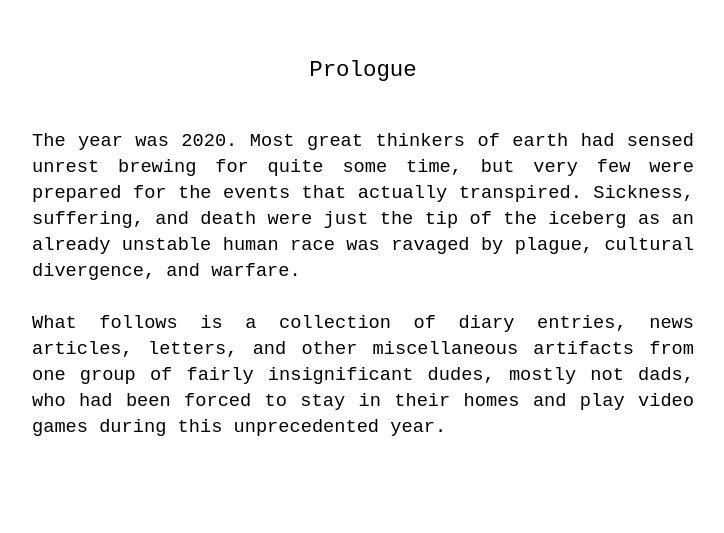
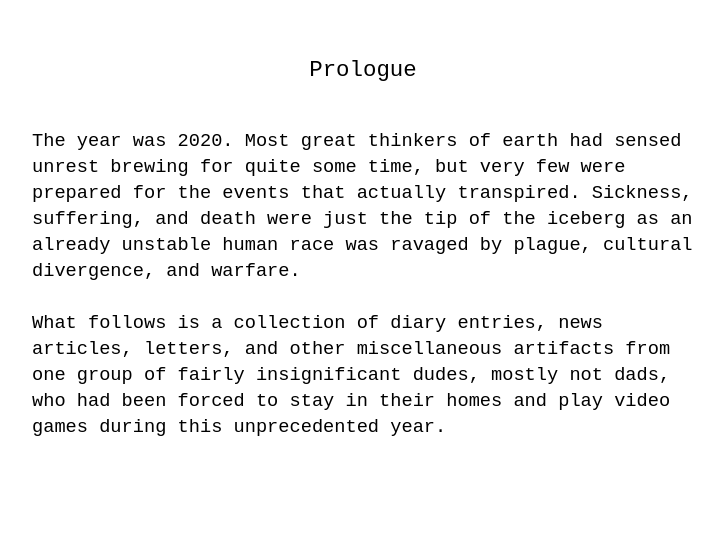
Before and after one commit to kduckets/tfw, a Next.js app: page / in a window 1280 px wide. Shown: the part 947-1480 px from the top of the page, without its empty margins (277-1001 px from the left). Built offline with nearby package versions, Linux system fonts and the light colour scheme; a web font is replaced by a local one.

Commit message:
Update global.css

```diff
--- a/styles/global.css
+++ b/styles/global.css
@@ -91,14 +91,11 @@ p.disclaimer {
   flex-direction: column;
   justify-content: center;
   align-items: center;
-  text-align: center;
-  text-align: justify;
 }
 
 p.narration{
 font-family: 'Roboto Mono', monospace;
 font-size:1.2rem;
-text-align: center;
 }
 
 p.narration-quote{
```
